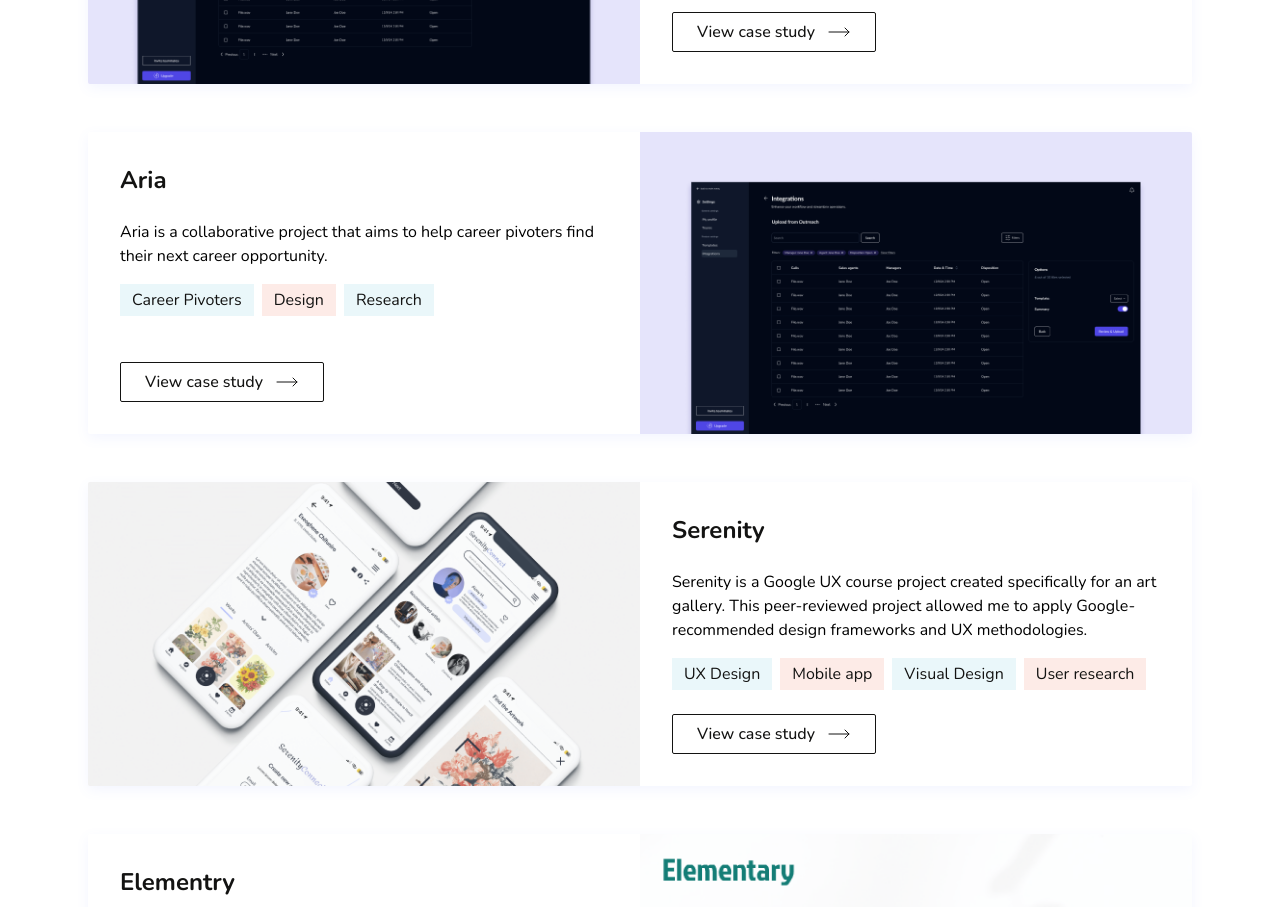
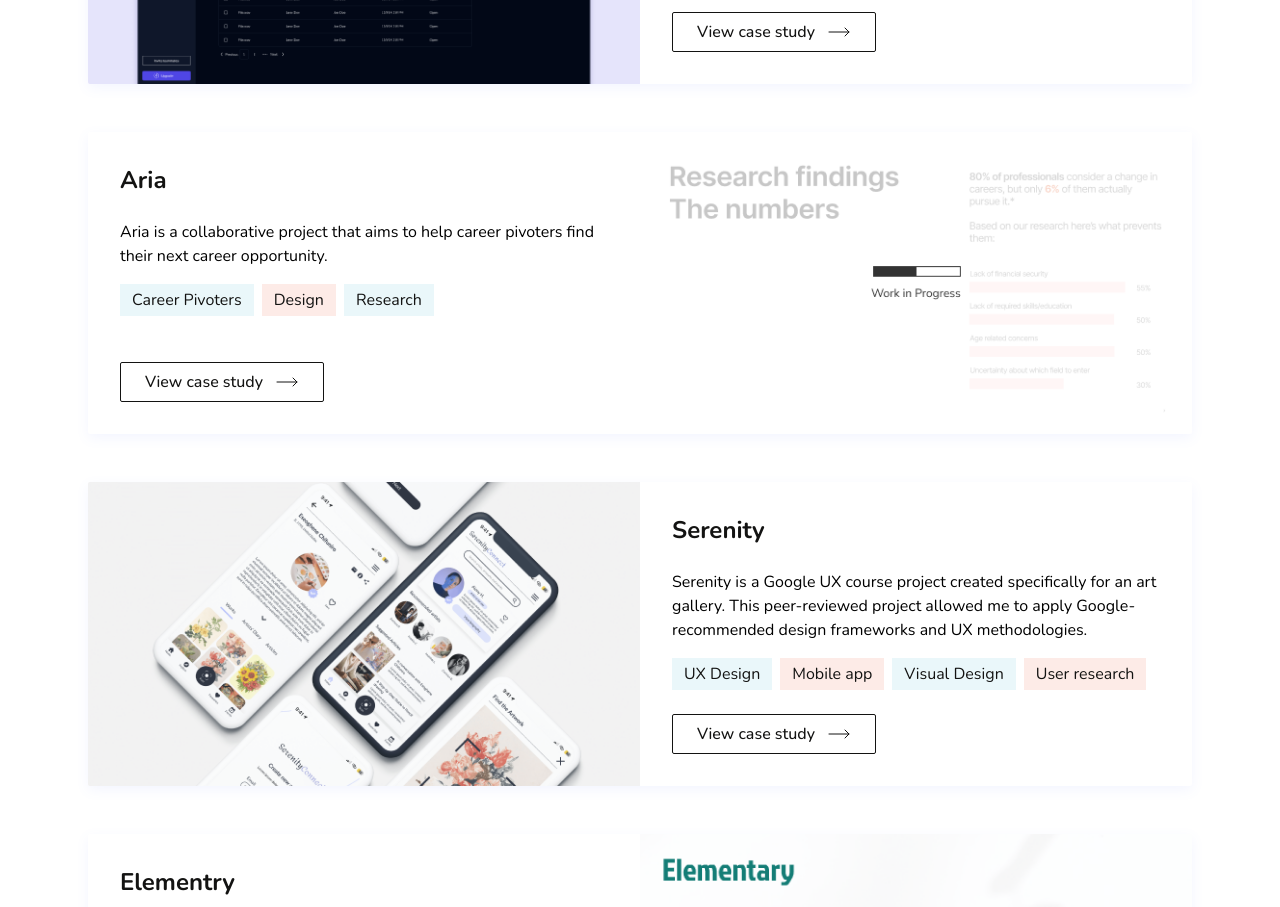
Before and after one commit to thushara-design/thushara-design.github.io, a React (Vite) app: page / in a window 1280 px wide. Shown: the part 860-1767 px from the top of the page. Built offline with nearby package versions, Linux system fonts and the light colour scheme.

Commit message:
chore: move Aria case study to second position and update image

```diff
--- a/src/data/case-studies.ts
+++ b/src/data/case-studies.ts
@@ -23,7 +23,7 @@ const caseStudies = [
     tagline: "PRESENTATION",
     tags: ["Career Pivoters", "Design", "Research"],
     description: "Aria is a collaborative project that aims to help career pivoters find their next career opportunity.",
-    image: "case-study-1.png",
+    image: "case-study-aria.png",
     role: "Product Designer",
     timeframe: "In Progress",
     tools: ["Figma", "Notion"],
```
